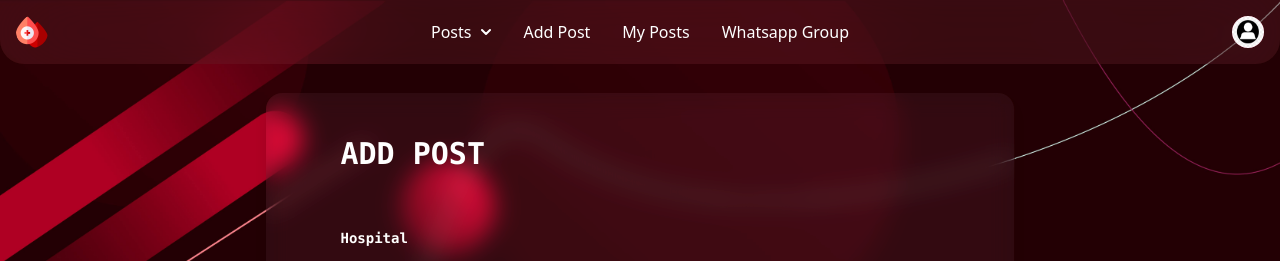
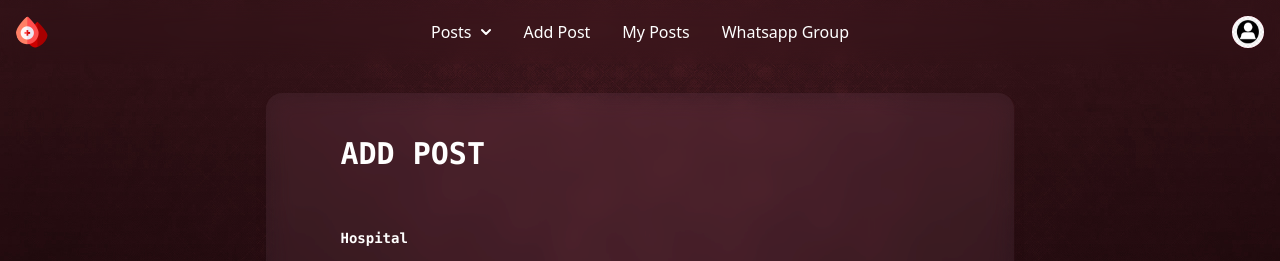
Before and after one commit to hadizorkot331/Blood-Donation-Platform, a Django app: page /posts/add-post/ in a window 1280 px wide. Shown: the top 261 px of the page. Run offline with Django 4.2, Linux system fonts and the light colour scheme; the visitor is signed in with stand-in values (Sample User, id 1); parts of the project's set-up code (start-up, migrations or seed data) failed here and were passed over; some libraries are stand-ins or nearby versions.

Commit message:
Changed background image

```diff
--- a/bloodDonationPlatform/templates/layout.html
+++ b/bloodDonationPlatform/templates/layout.html
@@ -75,7 +75,7 @@
         {% endfor %}
     {% endif %}
 
-    <nav class="bg-rose-400/[0.1] fixed w-full z-20 backdrop-blur-2xl rounded-b-3xl">
+    <nav class="bg-rose-400/[0.0] fixed w-full z-20 backdrop-blur-md rounded-b-3xl">
         <div class="max-w-screen-xl flex flex-wrap items-center justify-between mx-auto p-4">
             <a href="{%url 'posts:home'%}" class="flex items-center space-x-3 rtl:space-x-reverse">
                 <img class="w-8 h-8 rounded-full" src="{% static '/images/logo.png'%}" alt="photo">
```
Also changed, not shown: bloodDonationPlatform/static/images/bg4.jpg, bloodDonationPlatform/static/images/bg4old.jpg (added).
